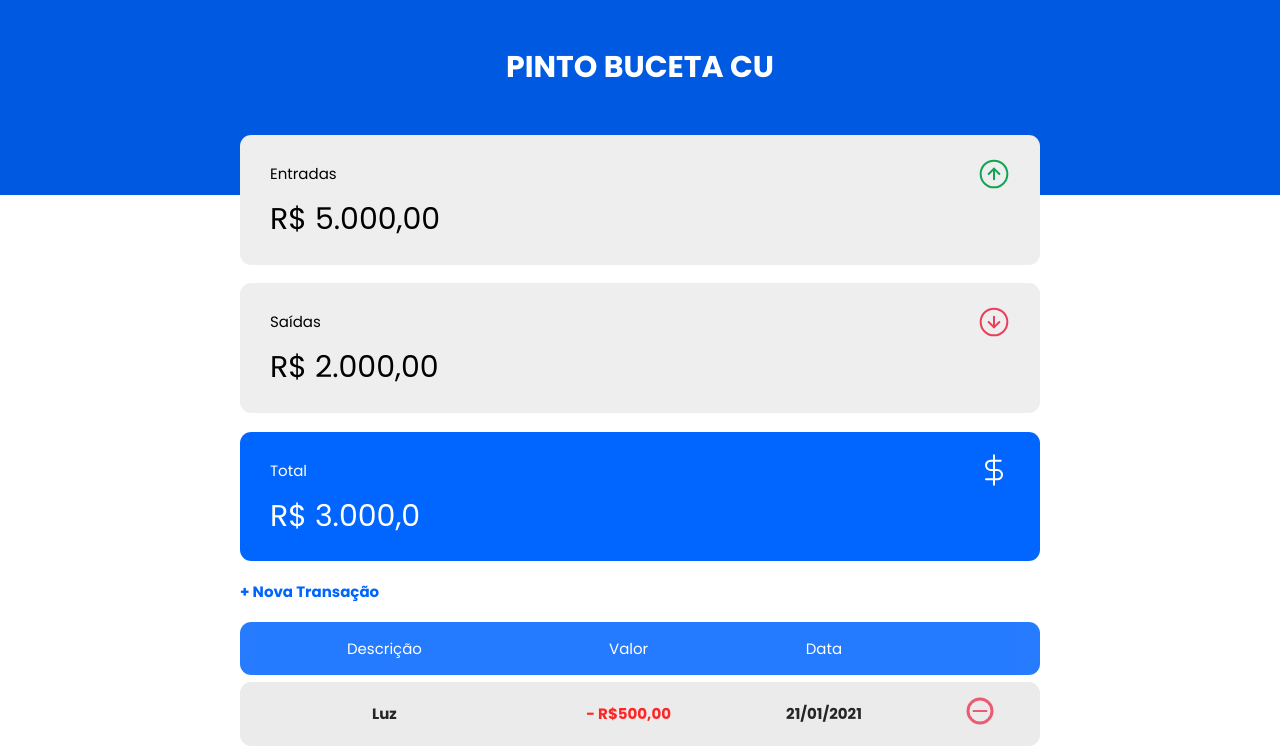
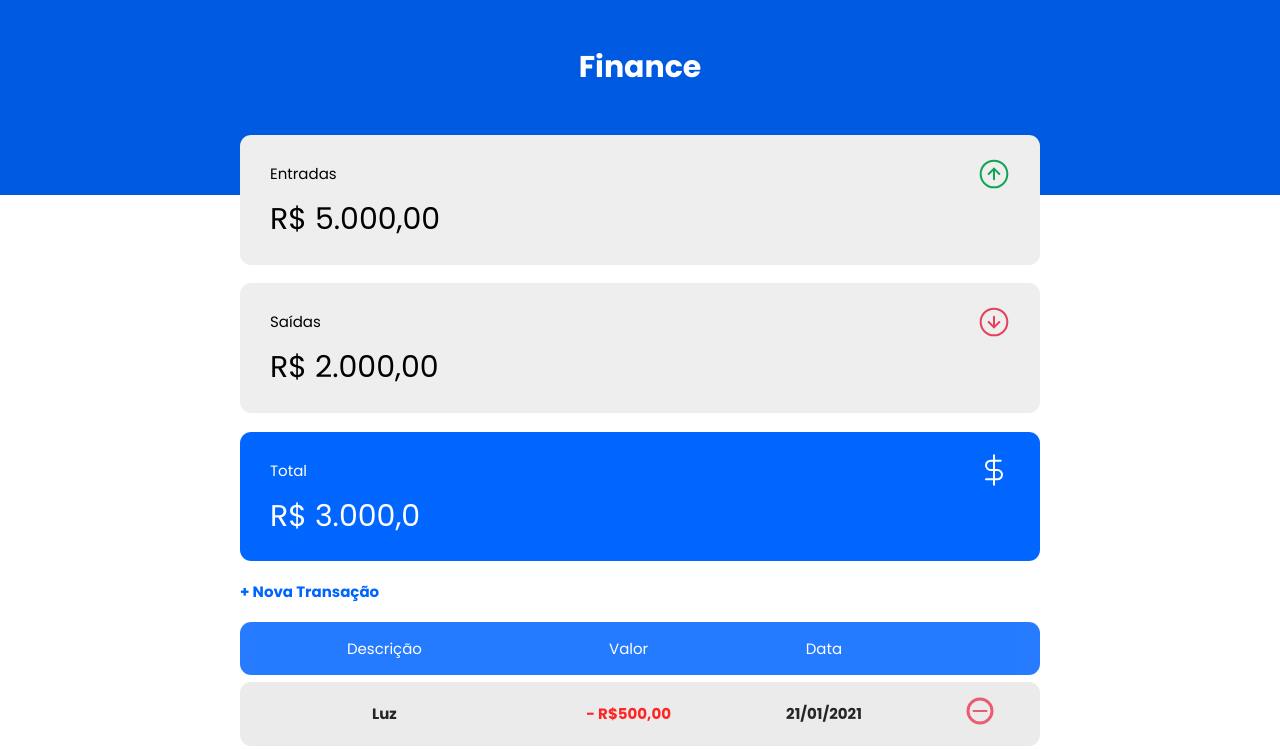
Before and after one commit to JefersonMarcioEspindola/Finance, a plain HTML site: page index.html in a window 1280 px wide. Shown: the top 750 px of the page. Drawn offline with Linux system fonts and the light colour scheme.

Commit message:
correcão

```diff
--- a/index.html
+++ b/index.html
@@ -17,7 +17,7 @@
 <body>
 
     <header>
-        <h1 id="logo">PINTO BUCETA CU</h1>
+        <h1 id="logo">Finance</h1>
     </header>
 
 
```
